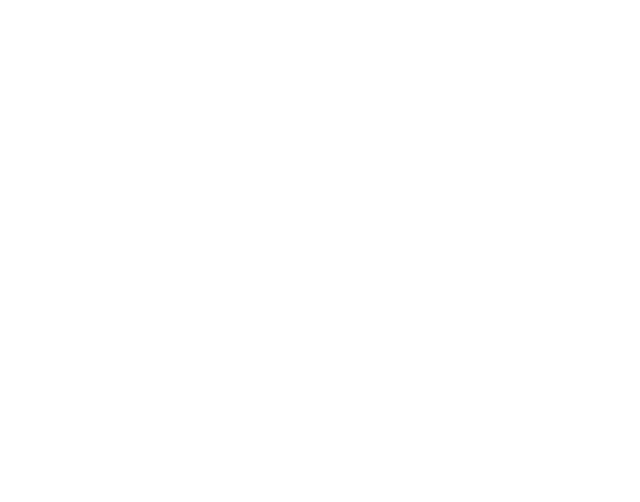
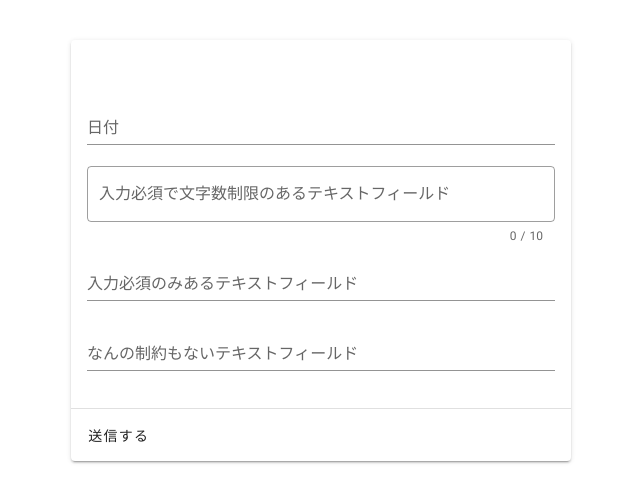
Before and after one commit to KwanjiChoi/nuxt_with_rails, a Nuxt app in the folder front/: page /feed in a window 1280 px wide. Before the commit this address had no page. Shown: the top 502 px of the page, without its empty margins (319-959 px from the left). Built offline with nearby package versions, Linux system fonts and the light colour scheme.

Commit message:
add validation to form

```diff
--- /dev/null
+++ b/front/pages/feed.vue
@@ -0,0 +1,93 @@
+<template>
+  <v-app>
+    <v-card width='500px' class='mx-auto pt-10 mt-10'>
+      <v-form ref='test_form'>
+        <v-card-text>
+          <v-menu
+            offset-y nudge-right="30" min-width="0"
+            :close-on-content-click="false"
+            v-model="dateMenu"
+          >
+            <template v-slot:activator="{ on }">
+              <v-text-field
+                label="日付"
+                readonly
+                :value="date"
+                v-on="on"
+              ></v-text-field>
+            </template>
+            <v-date-picker
+              no-title
+              locale="ja-jp"
+              :day-format="d => new Date(d).getDate()"
+              v-model="date"
+              @input="dateMenu = false"
+              @change="onDateChange"
+            ></v-date-picker>
+          </v-menu>
+
+          <v-text-field
+            v-model="text1"
+            label="入力必須で文字数制限のあるテキストフィールド"
+            :rules="[required, limit_length]"
+            counter="10"
+            outlined
+          >
+          </v-text-field>
+          <v-text-field
+            v-model="text2"
+            label="入力必須のみあるテキストフィールド"
+            :rules="[required]"
+          >
+          </v-text-field>
+          <v-text-field
+            v-model="text3"
+            label="なんの制約もないテキストフィールド"
+          >
+          </v-text-field>
+        </v-card-text>
+      </v-form>
+
+      <v-divider></v-divider>
+
+      <v-card-actions>
+        <v-btn text v-on:click="submit">送信する</v-btn>
+        <span v-if="success">送信成功！</span>
+      </v-card-actions>
+
+    </v-card>
+  </v-app>
+</template>
+
+<script lang="ts">
+
+export default {
+  auth: false,
+  data () {
+    // const d = new Date();
+    return {
+      // date: `${d.getFullYear()}-${('00' + (d.getMonth() + 1)).slice(-2)}-${('00' + d.getDate()).slice(-2)}`,
+      date: null,
+      dateMenu: false,
+      text1: '',
+      text2: '',
+      text3: '',
+      success: false,
+      required: value => !!value || "必ず入力してください",
+      limit_length: value => value.length <= 10 || "10文字以内で入力してください"
+    }
+  },
+  methods: {
+    onDateChange () {
+      console.log(this.date);
+    },
+    submit () {
+      if (this.$refs.test_form.validate()) {
+        this.success = true;
+      } else {
+        this.success = false;
+      }
+    }
+  }
+}
+</script>
```
